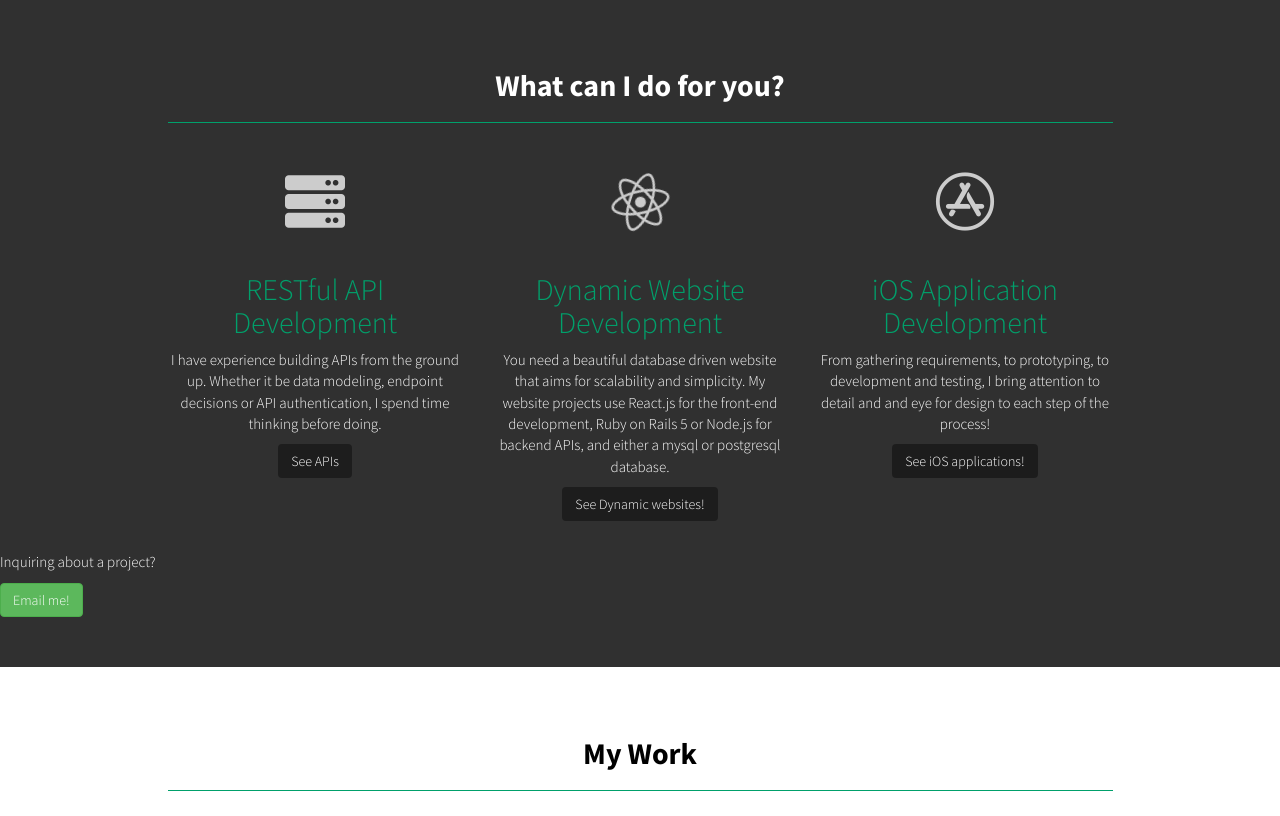
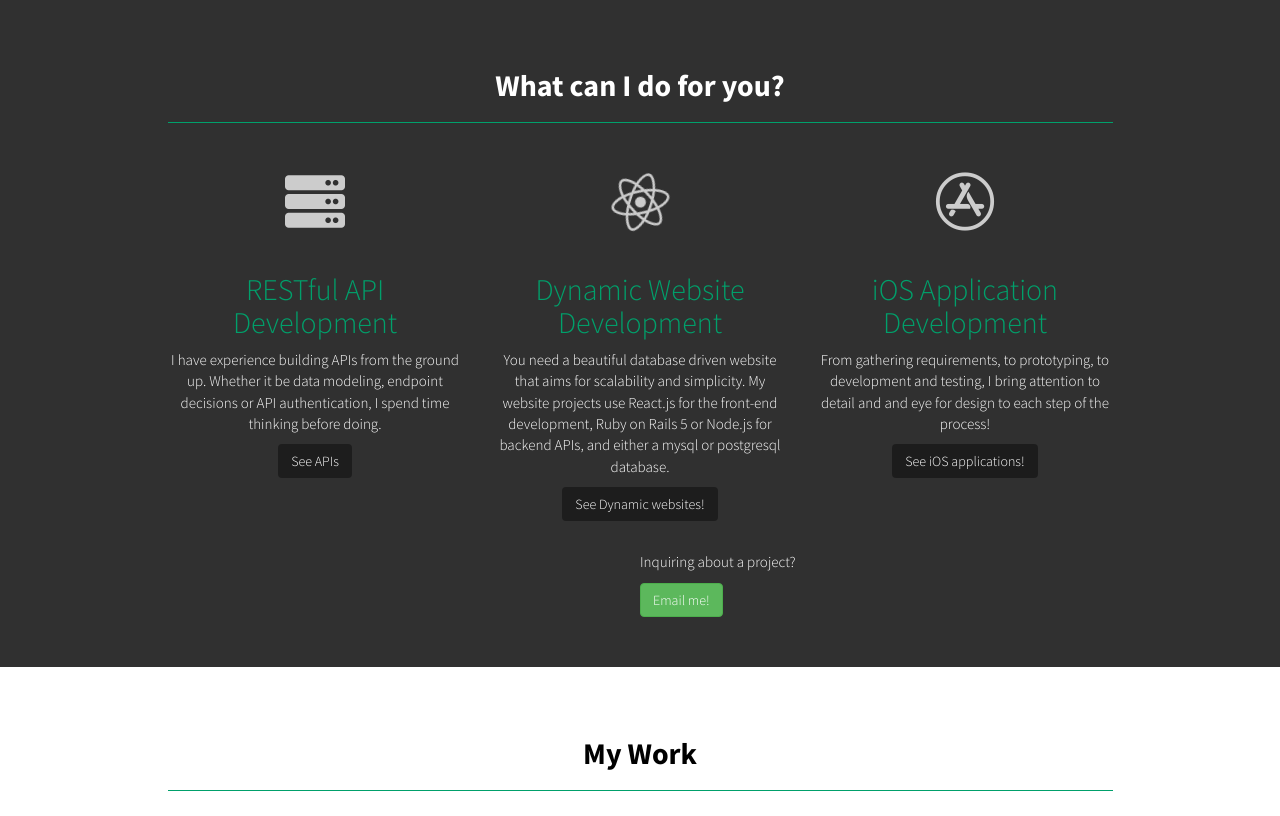
Before and after one commit to PatrickCook/Portfolio-Website, a PHP site: page / in a window 1280 px wide. Shown: the part 846-1662 px from the top of the page. Run offline with PHP 8.4, Linux system fonts and the light colour scheme; some libraries are stand-ins or nearby versions.

```diff
--- a/index.php
+++ b/index.php
@@ -158,7 +158,7 @@
 				</div>
 			</div>
 		</div>
-		<div style="margin: auto;">
+		<div style="padding-left: 50vw;">
 			<p>Inquiring about a project? </p>
 			<a href = "mailto: patrickcook28@icloud.com">
 				<button type="button" class="btn btn-success">
```
